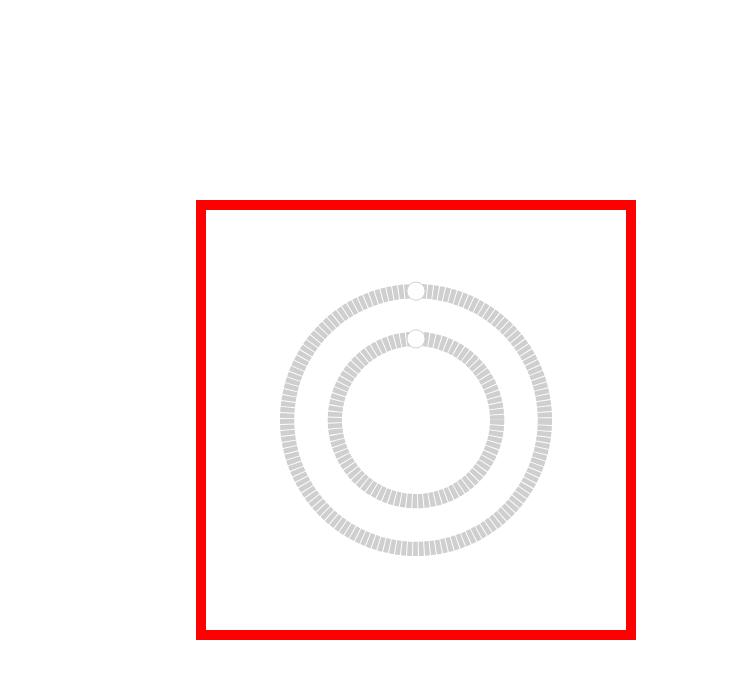
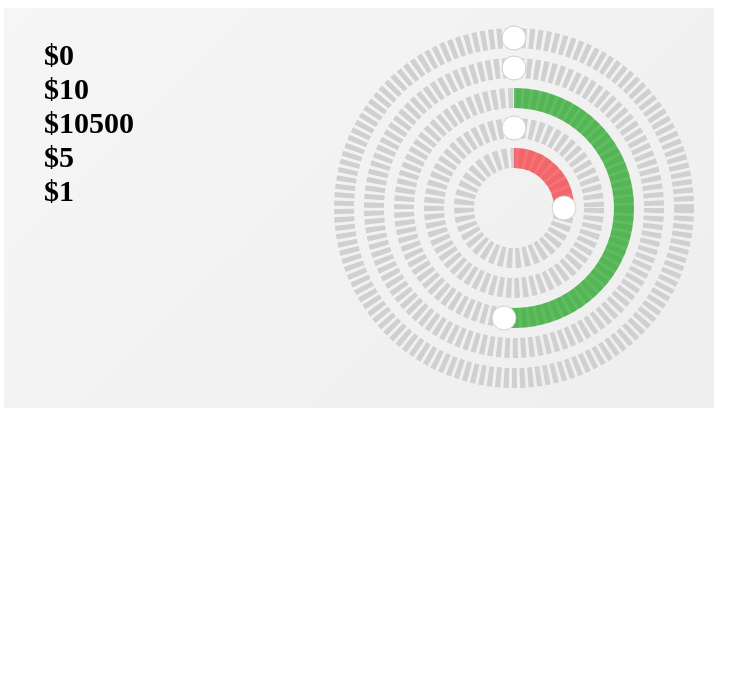
Before and after one commit to PatrickLohan/circular-slider, a website built with webpack: page index.html in a window 1280 px wide. Shown: the whole page, without its empty margins (4-749 px from the left). Built offline with nearby package versions, Linux system fonts and the light colour scheme.

Commit message:
Added slide to step, complete step, handle slider click (not finished yet), display values

```diff
--- a/index.html
+++ b/index.html
@@ -5,9 +5,19 @@
     <title>Circular slider</title   >
 
     <link rel="stylesheet" href="public/circular-slider.css" type="text/css" />
+    <link rel="stylesheet" href="public/app.css" type="text/css" />
 </head>
 <body>
-    <div id="container">
+    <div id="container" class="clear">
+        <div id="legend">
+            <ul>
+                <li id="transportation"></li>
+                <li id="food"></li>
+                <li id="insurance"></li>
+                <li id="entertainment"></li>
+                <li id="health-care"></li>
+            </ul>
+        </div>
         <div id="slider"></div>
     </div>
     <script type="text/javascript" src="build/app.js"></script>
--- /dev/null
+++ b/public/app.css
@@ -0,0 +1,37 @@
+.clear:after {
+    content: ".";
+    display: block;
+    height: 0;
+    font-size: 0;
+    clear: both;
+    visibility: hidden;
+    line-height: 0;
+}
+
+#container {
+    width: 710px;
+    background: #f6f6f6; /* Old browsers */
+    background: -moz-linear-gradient(-45deg, #f6f6f6 0%, #eeeeee 100%); /* FF3.6-15 */
+    background: -webkit-linear-gradient(-45deg, #f6f6f6 0%, #eeeeee 100%); /* Chrome10-25,Safari5.1-6 */
+    background: linear-gradient(135deg, #f6f6f6 0%, #eeeeee 100%); /* W3C, IE10+, FF16+, Chrome26+, Opera12+, Safari7+ */
+    filter: progid:DXImageTransform.Microsoft.gradient(startColorstr='#f6f6f6', endColorstr='#eeeeee', GradientType=1); /* IE6-9 fallback on horizontal gradient */
+}
+
+#legend {
+    float: left;
+    margin-right: 10px;
+    width: 300px;
+}
+
+#legend ul {
+    list-style: none;
+    font-size: 30px;
+    font-weight: bold;
+}
+
+#slider {
+    float: left;
+    max-width: 400px;
+    width: 100%;
+    height: 400px;
+}
--- a/public/circular-slider.css
+++ b/public/circular-slider.css
@@ -1,17 +1,3 @@
-body {
-    padding: 0;
-    margin: 200px;
-}
-
-#slider {
-    width: 420px;
-    height: 420px;
-    border: 10px solid red;
-}
-
-#sliderRootSVG {
-}
-
 #sliderRootSVG circle {
     fill: none;
     stroke-width: 10px;
@@ -23,10 +9,10 @@ body {
 
 #sliderRootSVG .dashed-circle {
     stroke-dasharray: 4, 1;
-    stroke: #CFCFD0;
+    stroke: #D0D0D0;
 }
 
-#sliderRootSVG  .top-slider {
+#sliderRootSVG .top-slider {
     stroke-opacity: 0.7;
     transform: rotate(-90deg);
 }
--- a/public/js/CircularSlider.js
+++ b/public/js/CircularSlider.js
@@ -1,3 +1,4 @@
+const _validateOptions = Symbol('validateOptions');
 const _init = Symbol('init');
 const _createRootSVG = Symbol('createRootSVG');
 const _initSlider = Symbol("addSliderToRootSVG");
@@ -6,17 +7,20 @@ const _createEmptyCircle = Symbol('createEmptyCircle');
 const _createCircle = Symbol('createSlider');
 const _createHandle = Symbol('createHandle');
 const _deg2Step = Symbol('deg2Step');
-const _step2Deg = Symbol('step2Deg');
-const _valToDeg = Symbol('valToStep');
+const _step2Rad = Symbol('step2Rad');
+const _val2Step = Symbol('_val2Step');
 const _deg2Val = Symbol('deg2Val');
 const _move = Symbol('move');
 const _canMove = Symbol('cantMove');
-const _isMovingClockwise = Symbol('isMovingClockwise');
+const _cancelDrag = Symbol('cancelDrag');
+const _handleDrag = Symbol('handleDrag');
+const _handleSliderClick = Symbol('handleSlideClick');
 const _calculateNewPosition = Symbol('calculateNewPoint');
 const _transformClientToLocalCoordinate = Symbol('transformClientToLocalCoordinate');
 
-const STROKE_WIDTH = 15;
+const STROKE_WIDTH = 20;
 const HANDLER_RADIUS = (STROKE_WIDTH / 2) + 2;
+const TOLERANCE = 60;
 
 export default class CircularSlider {
 
@@ -32,17 +36,17 @@ export default class CircularSlider {
     constructor(options) {
         this.options = {...this.defaults, ...options};
 
-        // TODO: validate params - max>min, (max - min) % step == 0
-
+        this[_validateOptions]();
         this[_init]();
     }
 
+    /**
+     * Returns the current value which can only be a number divisible by step.
+     *
+     * @returns {number}
+     */
     get currentValue() {
         return this.options.min + (this.currentStepNo * this.options.step)
-    }
-
-    get currentStep() {
-        return this.currentStepNo;
     }
 
     /**
@@ -51,35 +55,63 @@ export default class CircularSlider {
      *
      * @param stepNo
      */
-    set step(stepNo) {
-        // if (isNaN(parseFloat(stepNo)) || stepNo < 0 || stepNo > this.maxSteps)
-        //     throw new Error("Step number " + stepNo + " is not between 0 and " + maxSteps);
-        //
-        // TODO:
-        // 1. given stepNo, calculate where this is in orbit (endX, endY)
-        // 2. setInterval(move) through orbit until reaching endX, endY OR CANCELED BY another event
+    set stepNo(stepNo) {
+        const maxSteps = (this.options.max - this.options.min) / this.options.step;
+        if (isNaN(parseFloat(stepNo)) || stepNo < 0 || stepNo > maxSteps) {
+            throw new Error("Step number " + stepNo + " is not between 0 and " + maxSteps);
+        }
+
+        const radiansStart = this.position.radians;
+        const radiansEnd = this[_step2Rad](stepNo);
+        const path = Math.abs(radiansStart - radiansEnd) * 50;
+        const isIncreasing = radiansStart < radiansEnd;
+
+        let radiansMove = radiansStart;
+        const intervalId = setInterval(() => {
+            if ((isIncreasing && radiansMove >= radiansEnd) || (!isIncreasing && radiansMove <= radiansEnd
+                    || (this.isMoving && this.stopMove))) {
+                clearInterval(intervalId);
+                this.stopMove = false;
+                this.isMoving = false;
+                return;
+            }
+
+            radiansMove += isIncreasing ? 0.01 : -0.01;
+            const x = Math.round(Math.sin(radiansMove) * this.radius);
+            const y = Math.round(Math.cos(radiansMove) * this.radius) * -1;
+
+            this[_move](x, y);
+        }, path / (this.radius * 100)) // go faster if path is longer
     }
 
+    /**
+     * Moves slider on the orbit for the given coordinates.
+     *
+     * @param x
+     * @param y
+     */
     [_move](x, y) {
         const newPosition = this[_calculateNewPosition](x, y);
-
         if (!this[_canMove](newPosition)) {
             return;
         }
 
-        this.handle.setAttributeNS(null, "cx", this.centerX + newPosition.x);
-        this.handle.setAttributeNS(null, "cy", this.centerY + newPosition.y);
+        const nextStep = this[_deg2Step](newPosition.degrees);
 
-        const nextStep = this[_deg2Step](newPosition.degrees);
+        // notify about value change
         if (this.currentStepNo !== nextStep && (this.options.valueChange && typeof(this.options.valueChange) === 'function')) {
-            this.currentStepNo = nextStep;
+            this.currentStepNo = nextStep; // set step here so we send the latest value
             this.options.valueChange(this.currentValue);
         }
 
+        // update slider internal state
+        this.value = this[_deg2Val](newPosition.degrees);
         this.currentStepNo = nextStep;
         this.position = newPosition;
 
-        // add offset to color the slider according to its value
+        // move handler and add offset to color the slider according to its value
+        this.handle.setAttributeNS(null, "cx", this.centerX + newPosition.x);
+        this.handle.setAttributeNS(null, "cy", this.centerY + newPosition.y);
         this.slider.style.strokeDashoffset = this.circumference - newPosition.path + "px";
     }
 
@@ -117,6 +149,20 @@ export default class CircularSlider {
         return {x: newX, y: newY, degrees: angelDegrees, radians: radians360, path: path};
     }
 
+    [_validateOptions]() {
+        const step = this.options.step;
+        const min = this.options.min;
+        const max = this.options.max;
+
+        if(min > max) {
+            throw new Error("Min " + min + " must be smaller than max " + max + "!");
+        }
+
+        if(max % step !== 0 || min % step !== 0) {
+            throw new Error("Min " + min + " and max " + max + " + must be divisible by step " + step + "!");
+        }
+    }
+
     /**
      * Initializes (calculates values of) all properties and creates a slider.
      */
@@ -126,66 +172,80 @@ export default class CircularSlider {
         this.radius = this.options.radius - STROKE_WIDTH; // subtract border width from radius
         this.circumference = this.options.radius * 2 * Math.PI;
         this.currentStepNo = 0;
-        this.maxSteps = (this.options.max - this.options.min) / this.options.step;
-        this.startMove = false;
+        this.startDrag = false;
         this.position = this[_calculateNewPosition](this.centerX, this.centerY - this.radius);
+        this.value = this.options.min;
+
+        this.stopMove = false;
+        this.isMoving = true;
 
         this[_initSlider]();
     }
-
-
 
     /**
      * Creates slider composed of underlying stripped SVG circle and top colored circle which will behave as slider.
      */
     [_initSlider]() {
         const container = document.getElementById(this.options.container);
-        console.log(container.offsetWidth);
 
         // create root svg only when the first slider is added to the container.
-        let rootSVG = document.getElementById("sliderRootSVG");
-        if (rootSVG === null) {
-            rootSVG = this[_createRootSVG](container.offsetWidth, container.offsetHeight);
-            container.appendChild(rootSVG);
+        this.rootSVG = document.getElementById("sliderRootSVG");
+        if (this.rootSVG === null) {
+            this.rootSVG = this[_createRootSVG](container.offsetWidth, container.offsetHeight);
+            container.appendChild(this.rootSVG);
         }
 
-        const handle = this.handle;
-        const svgPoint = rootSVG.createSVGPoint();
-        let localCoords;
-        container.addEventListener("mousemove", (e) => {
-            if (!this.startMove) {
-                return;
-            } else if (this.handle.getAttribute("cx") - e.x > 60 || this.handle.getAttribute("cy") - e.y > 60) {
-                this.startMove = false;
-                //console.log("STOPPING MOVE, TOO FAR");
-                return;
-            }
-
-            localCoords = this[_transformClientToLocalCoordinate](svgPoint, e, localCoords, rootSVG);
-            //console.log("MOVING: " + e.x + ", " + e.y);
-            this[_move](localCoords.x, localCoords.y);
-        });
-
-        container.addEventListener("mouseup", (e) => {
-            //console.log("STOP MOVE");
-            this.startMove = false;
-            //this[valToStep]();
-            e.stopPropagation();
-        });
-
-        container.addEventListener("mouseleave", (e) => {
-            // console.log("STOP MOVE");
-            this.startMove = false;
-            //this[_valToStep]();
-            e.stopPropagation();
-        });
+        const svgPoint = this.rootSVG.createSVGPoint();
+        container.addEventListener("mousemove", e => this[_handleDrag](e, svgPoint));
+        container.addEventListener("mouseup", e => this[_cancelDrag](e));
+        container.addEventListener("mouseleave", e => this[_cancelDrag](e));
 
         this.slider = this[_createSliderCircle]();
         this.handle = this[_createHandle]();
 
-        rootSVG.appendChild(this[_createEmptyCircle]());
-        rootSVG.appendChild(this.slider);
-        rootSVG.appendChild(this.handle);
+        this.rootSVG.appendChild(this[_createEmptyCircle](svgPoint, ));
+        this.rootSVG.appendChild(this.slider);
+        this.rootSVG.appendChild(this.handle);
+    }
+
+    /**
+     * Handles drag as long as the touch/mouse is inside the tolerance radius.
+     * @param e
+     * @param svgPoint
+     */
+    [_handleDrag](e, svgPoint) {
+        if (!this.startDrag) {
+            return;
+        }
+
+        const localCoords = this[_transformClientToLocalCoordinate](svgPoint, e);
+        const mouseHandleOffsetX = this.handle.getAttribute("cx") - localCoords.x;
+        const mouseHandleOffsetY = this.handle.getAttribute("cy") - localCoords.y;
+        if (mouseHandleOffsetX > TOLERANCE || mouseHandleOffsetY > TOLERANCE) {
+            this.startDrag = false;
+        } else {
+            this[_move](localCoords.x, localCoords.y);
+        }
+
+        e.stopPropagation();
+        e.preventDefault();
+    }
+
+
+    /**
+     * Cancels drag and finishes the move by scrolling to the closest step.
+     *
+     * @param e
+     */
+    [_cancelDrag](e) {
+        // only complete step if you are currently moving
+        if (this.startDrag) {
+            this.stepNo = this[_val2Step](this.value);
+        }
+
+        this.startDrag = false;
+        e.stopPropagation();
+        e.preventDefault();
     }
 
     /**
@@ -194,24 +254,21 @@ export default class CircularSlider {
      */
     [_createRootSVG](containerWidth, containerHeight) {
         const svg = document.createElementNS("http://www.w3.org/2000/svg", "svg");
-        const minX = -1 * containerWidth/2;
-        const minY = -1 * containerHeight/2;
+        const minX = -1 * containerWidth / 2;
+        const minY = -1 * containerHeight / 2;
         const viewBox = minX + " " + minY + " " + containerWidth + " " + containerHeight;
-        console.log(viewBox);
 
         svg.setAttributeNS(null, "id", "sliderRootSVG");
-        svg.setAttributeNS(null, "height", "100%");
-        svg.setAttributeNS(null, "width", "100%");
         svg.setAttributeNS(null, "viewBox", viewBox);
 
         return svg;
     }
 
-    [_transformClientToLocalCoordinate](svgPoint, event, localCoords, rootSVG) {
+    [_transformClientToLocalCoordinate](svgPoint, event) {
         svgPoint.x = event.clientX;
         svgPoint.y = event.clientY;
 
-        return svgPoint.matrixTransform(rootSVG.getScreenCTM().inverse());
+        return svgPoint.matrixTransform(this.rootSVG.getScreenCTM().inverse());
     }
 
     /**
@@ -220,13 +277,14 @@ export default class CircularSlider {
     [_createSliderCircle]() {
         const slider = this[_createCircle]();
 
-        //slider.setAttributeNS(null, 'rotate', '-90deg');
         slider.setAttributeNS(null, 'class', 'top-slider');
         slider.style.stroke = this.options.color;
         slider.style.strokeWidth = STROKE_WIDTH + "px";
 
         slider.style.strokeDasharray = `${this.circumference} ${this.circumference}`;
         slider.style.strokeDashoffset = `${this.circumference}`;
+
+        slider.addEventListener('click', e => this[_handleSliderClick](e));
 
         return slider;
     }
@@ -238,8 +296,9 @@ export default class CircularSlider {
         const slider = this[_createCircle]();
 
         slider.setAttributeNS(null, 'class', 'dashed-circle');
+        slider.addEventListener('click', e => this[_handleSliderClick](e));
         slider.style.strokeWidth = STROKE_WIDTH + "px";
-        slider.style.strokeDasharray = "5, 1";
+        slider.style.strokeDasharray = "5, 3";
 
         return slider;
     }
@@ -274,11 +333,27 @@ export default class CircularSlider {
         handle.style.strokeWidth = "1px";
 
         handle.addEventListener("mousedown", (e) => {
-            this.startMove = true;
+            this.startDrag = true;
             e.stopPropagation();
+            e.preventDefault();
         });
 
         return handle;
+    }
+
+    [_handleSliderClick](e) {
+        this.stopMove = false;
+        this.isMoving = true;
+        const svgPoint = this.rootSVG.createSVGPoint();
+        const localCoords = this[_transformClientToLocalCoordinate](svgPoint, e);
+        const newPosition = this[_calculateNewPosition](localCoords.x, localCoords.y);
+        this.stepNo = this[_deg2Step](newPosition.degrees);
+    }
+
+    [_deg2Step](deg) {
+        const val = this[_deg2Val](deg);
+
+        return this[_val2Step](val);
     }
 
     [_deg2Val](deg) {
@@ -287,27 +362,16 @@ export default class CircularSlider {
         return Math.round(deg * (range / 360.0)) + this.options.min;
     }
 
-    [_deg2Step](deg) {
-        const val = this[_deg2Val](deg);
-
-        return Math.round((val - this.options.min) / this.options.step);
+    [_val2Step](val) {
+        return Math.round((val - this.options.min) / this.options.step)
     }
 
-    [_step2Deg](stepNo) {
-        return 180;
+    [_step2Rad](stepNo) {
+        const val = stepNo * this.options.step + this.options.min
+        const adjustedVal = val - this.options.min;
+        const range = this.options.max - this.options.min;
+        const degrees = this.options.max === val ? 359.99 : (Math.round(adjustedVal * (360.0 / range))) % 360;
+
+        return degrees * Math.PI / 180;
     }
-
-    [_valToDeg]() {
-        //this.currentValue
-    }
-
-    [_isMovingClockwise](x, y) {
-        // if in top half x must be < than new X and x > newX if in the bottom half.
-        return (this.position.y <= 0 && this.position.x <= x) || (this.position.y > 0 && this.position.x >= x);
-    }
-
-    // x,y to degrees
-    // degress to radians
-    // radians to degrees
-    // x,y distance traveled
 }
--- a/public/js/app.js
+++ b/public/js/app.js
@@ -1,23 +1,19 @@
 import CircularSlider from "./CircularSlider";
 
-const options = {
-    container: "slider",
-    color: "purple",
-    max: 1000,
-    min: 0,
-    step: 1,
-    radius: 150
-};
+const container = "slider";
+const updateVal = (divId, val) => document.getElementById(divId).innerHTML = "$" + val;
 
-const slider = new CircularSlider(options);
-const slider2 = new CircularSlider({
-    container: "slider", color: "orange", min: 10, max: 20, step: 2, radius: 100, valueChange: (val) => {
-        console.log("VALUE CHANGED: " + val);
-    }
-});
+const transportation = new CircularSlider({container, color: "#5d3b6d", max: 1000, min: 0, step: 100, radius: 190, valueChange: val => updateVal('transportation', val)});
+const food = new CircularSlider({container, color: "#127fc3", min: 10, max: 20, step: 2, radius: 160, valueChange: val => { updateVal('food', val)}});
+const insurance = new CircularSlider({container, color: "#22a823", min: 500, max: 20000, step: 100, radius: 130, valueChange: val => updateVal('insurance', val)});
+const entertainment = new CircularSlider({container, color: "#fd8123", min: 5, max: 30, step: 5, radius: 100, valueChange: val => updateVal('entertainment', val)});
+const healthCare = new CircularSlider({ container, color: "#fd3b3f", min: 0, max: 4, step: 1, radius: 70, valueChange: val => updateVal('health-care', val)});
 
+healthCare.stepNo = 1;
+insurance.stepNo = 100;
 
-// slider2.on('valueChanged', (e) => {
-//     console.log("DELA? " + e.detail);
-// });
-//slider.currentStep = 100;
+document.getElementById('transportation').innerHTML = "$" + transportation.currentValue;
+document.getElementById('food').innerHTML = "$" + food.currentValue;
+document.getElementById('insurance').innerHTML = "$" + insurance.currentValue;
+document.getElementById('entertainment').innerHTML = "$" + entertainment.currentValue;
+document.getElementById('health-care').innerHTML = "$" + healthCare.currentValue;
```
